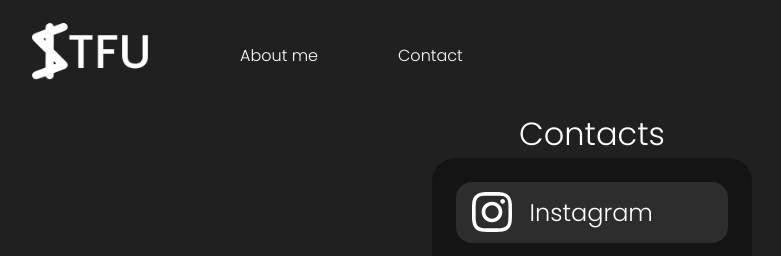
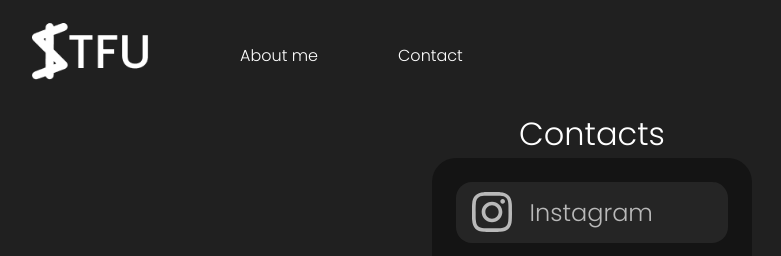
Before and after one commit to k4vve/k4vve.github.io, a plain HTML site: page contact.html in a window 1280 px wide. In both pictures the pointer is over the element "Instagram". Shown: the top 256 px of the page, without its empty margins (48-829 px from the left). Drawn offline with Linux system fonts and the light colour scheme.

Commit message:
Update style.css

```diff
--- a/style.css
+++ b/style.css
@@ -278,6 +278,19 @@
             color: white;
             border-radius: 1rem;
             text-decoration: none;
+            transition: 0.3s;
+        }
+        .social-btn:hover {
+            opacity: 70%;
+            background-color: #2d2d2d;
+            width: 15rem;
+            display: flex;
+            align-items: center;
+            gap: 0.4rem;
+            padding: 0.1rem 1rem;
+            color: white;
+            border-radius: 1rem;
+            text-decoration: none;
         }
 
         .social-icon {
```
